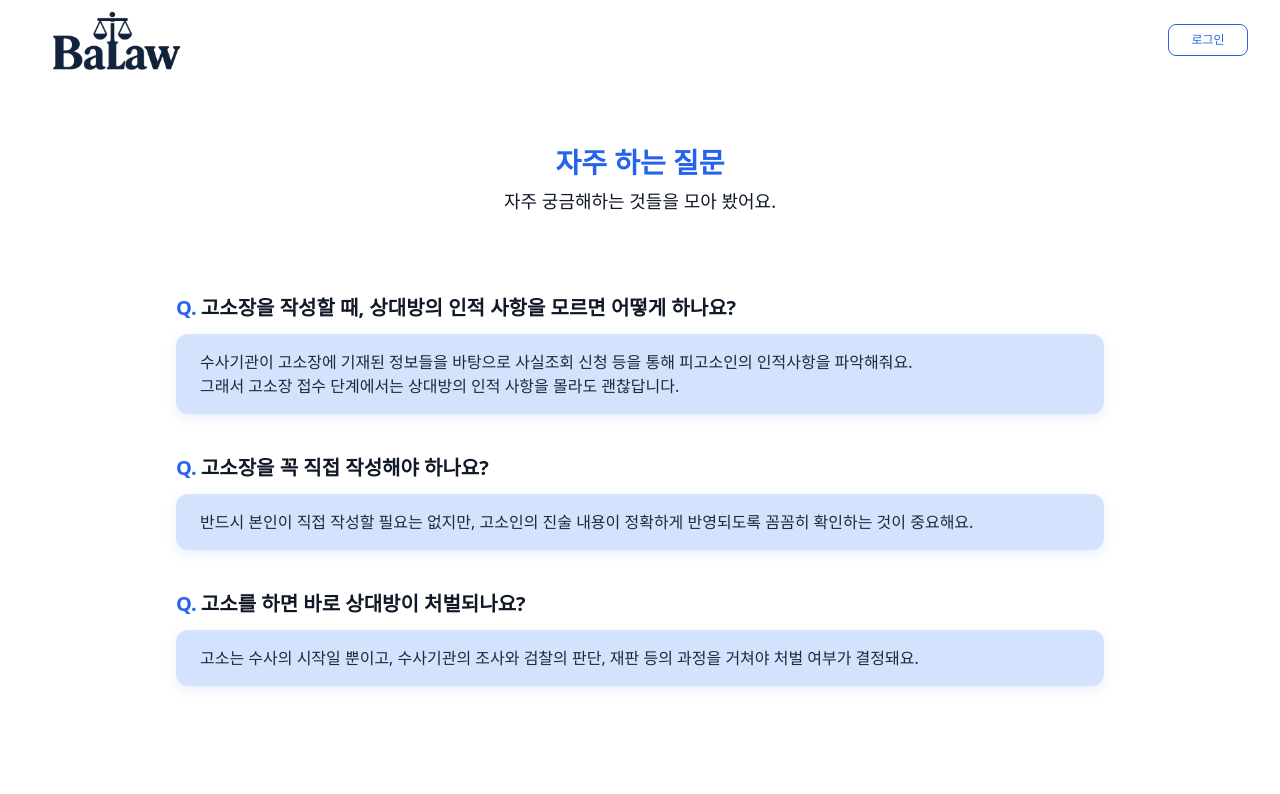
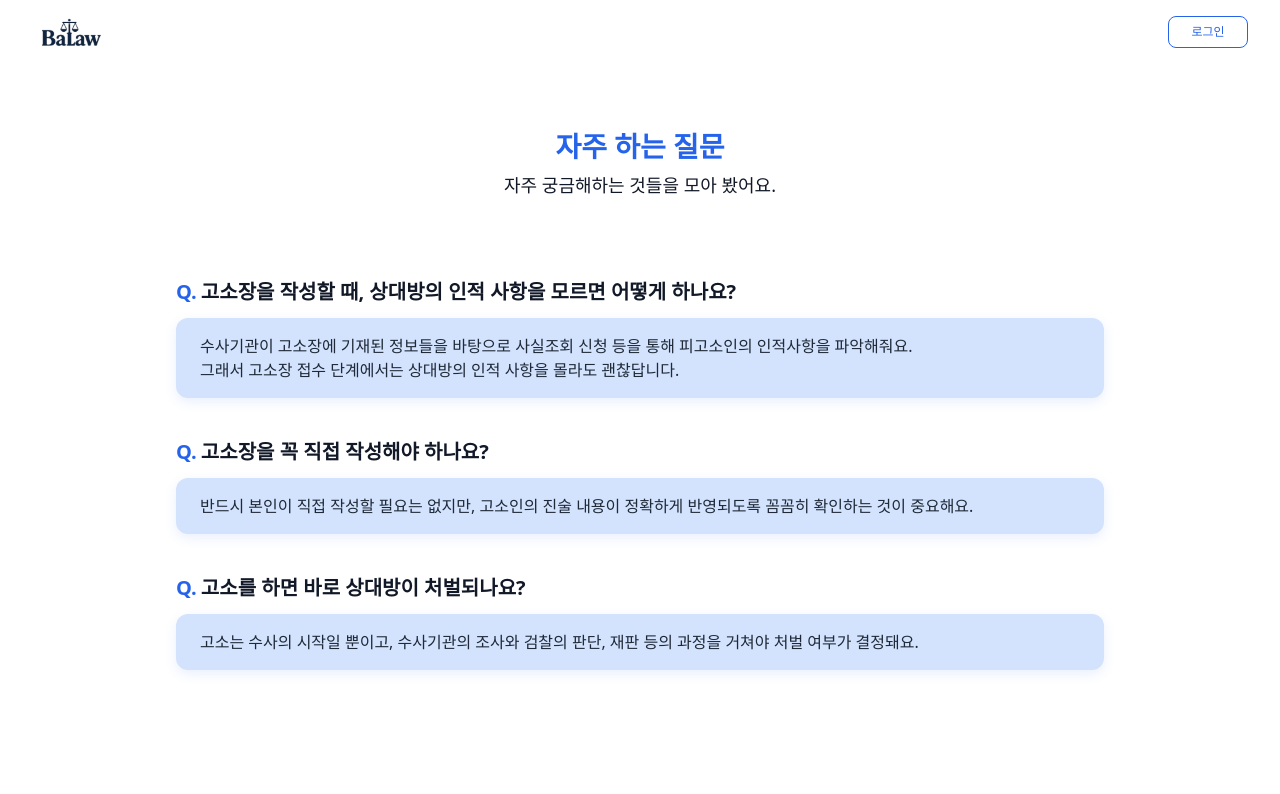
Before and after one commit to capston-design-baro/Baro-Front, a React (Vite) app: page /faq in a window 1280 px wide. Shown: the top 794 px of the page. Built offline with nearby package versions, Linux system fonts and the light colour scheme; no server answers; a web font is replaced by a local one.

Commit message:
[Design] 헤더 디자인 변경

```diff
--- a/src/shared/ui/Header.tsx
+++ b/src/shared/ui/Header.tsx
@@ -1,13 +1,6 @@
-/**
- * Header 컴포넌트
- * ------------------
- * - 로고 클릭 시 홈('/')으로 이동
- * - 로그인 상태에 따라 로그인 or 로그아웃 버튼 노출
- * - 로그아웃 버튼 클릭 시 -> 토큰 및 상태 초기화 후 홈으로 리디렉트
- */
 import { useNavigate } from 'react-router-dom';
 
-import React from 'react';
+import React, { useEffect, useState } from 'react';
 
 import logoUrl from '@/assets/BaLawLogo.svg';
 
@@ -19,29 +12,36 @@ import { useComplaintWizard } from '@/features/complaint/stores/useComplaintWiza
 
 const Header: React.FC = () => {
   const navigate = useNavigate();
+  const user = useUserStore((state) => state.user);
+  const resetWizard = useComplaintWizard((s) => s.reset);
+  const [scrolled, setScrolled] = useState(false);
 
-  // zustand 스토어에서 현재 로그인한 사용자 정보 가져오기
-  const user = useUserStore((state) => state.user);
-
-  // 고소장 위자드 reset 함수
-  const resetWizard = useComplaintWizard((s) => s.reset);
-
-  // 로그인 버튼 클릭 -> /login 페이지 이동
-  const handleLoginClick = () => {
-    navigate('/login');
+  useEffect(() => {
+    const handleScroll = () => {
+      // main 태그가 스크롤 컨테이너인 경우 대응
+      const scrollContainer = document.querySelector('main');
+      const scrollY = scrollContainer ? scrollContainer.scrollTop : window.scrollY;
+      setScrolled(scrollY > 10);
     };
 
-  // 로고 클릭 -> 홈('/') 이동
+    const scrollContainer = document.querySelector('main');
+    const target = scrollContainer || window;
+    target.addEventListener('scroll', handleScroll, { passive: true });
+
+    return () => target.removeEventListener('scroll', handleScroll);
+  }, []);
+
+  const handleLoginClick = () => navigate('/login');
+
   const handleLogoClick = () => {
     resetWizard();
     navigate('/');
   };
 
-  // 로그아웃 버튼 클릭
   const handleLogoutClick = async () => {
-    await logout(); // 토큰/쿠키 삭제 + store 초기화
+    await logout();
     resetWizard();
-    navigate('/'); // 로그아웃 후 홈('/')으로 이동
+    navigate('/');
   };
 
   const isLogin = Boolean(user);
@@ -50,22 +50,22 @@ const Header: React.FC = () => {
   const buttonVariant = isLogin ? 'outline-secondary' : 'outline';
 
   return (
-    /**
-     * Header Layout
-     * -----------------
-     * - 최대 폭 1280px, 가운데 정렬
-     * - 좌측: 로고
-     * - 우측: 로그인 / 로그아웃 버튼
-     */
-    <header className="bg-neutral-0 mx-auto flex h-20 w-full max-w-[1280px] items-center justify-between px-8 py-6">
+    <header
+      className={[
+        'sticky top-0 z-40 w-full transition-all duration-300',
+        scrolled
+          ? 'bg-white/80 shadow-[0_1px_12px_rgba(0,0,0,0.06)] backdrop-blur-lg'
+          : 'bg-transparent',
+      ].join(' ')}
+    >
+      <div className="mx-auto flex h-16 w-full max-w-[1280px] items-center justify-between px-8">
         <img
           src={logoUrl}
           alt="BaLaw 로고"
-        className="h-[clamp(24px,8vw,60px)] w-auto cursor-pointer"
+          className="h-7 w-auto cursor-pointer"
           onClick={handleLogoClick}
         />
 
-      {/* 로그인 여부(user 존재 여부)에 따라 버튼 분기 */}
         <Button
           variant={buttonVariant}
           size="sm"
@@ -74,6 +74,7 @@ const Header: React.FC = () => {
         >
           {buttonText}
         </Button>
+      </div>
     </header>
   );
 };
```
Lines whose indentation alone changed are shown as unchanged.
